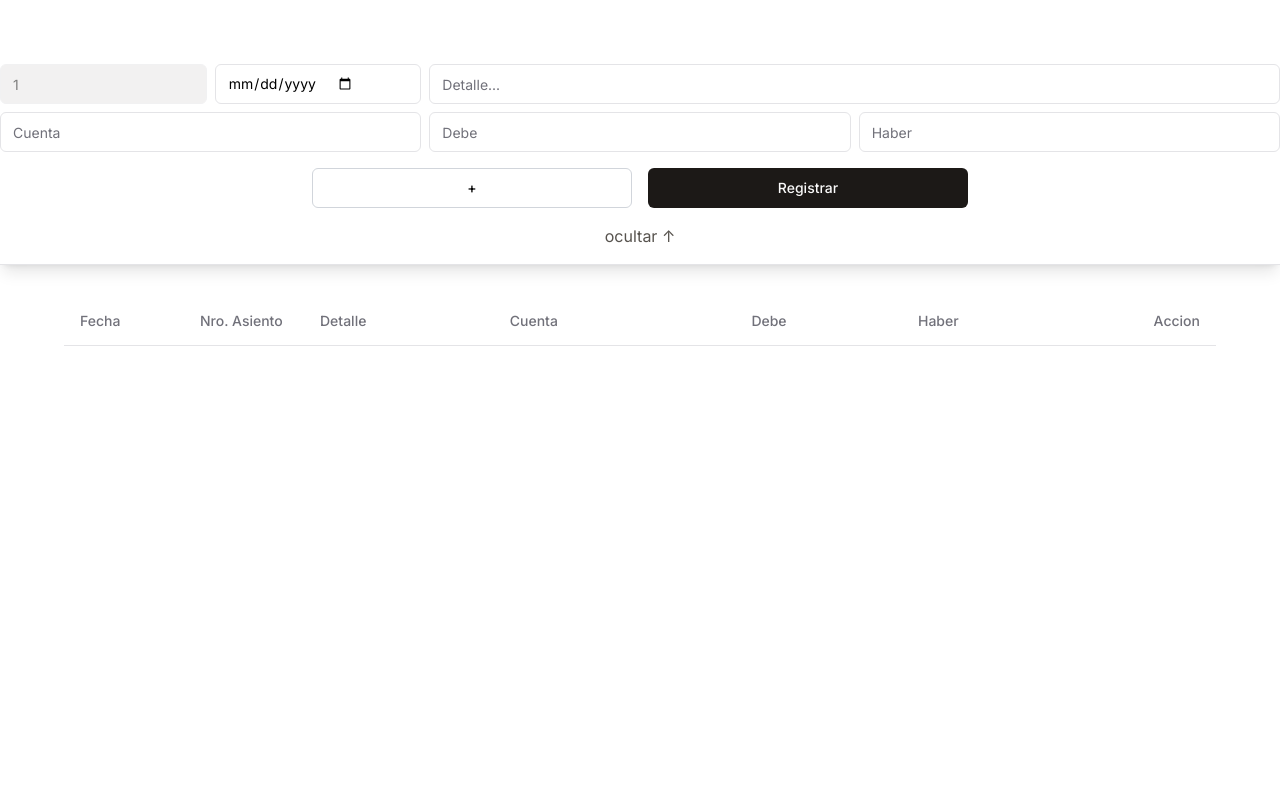
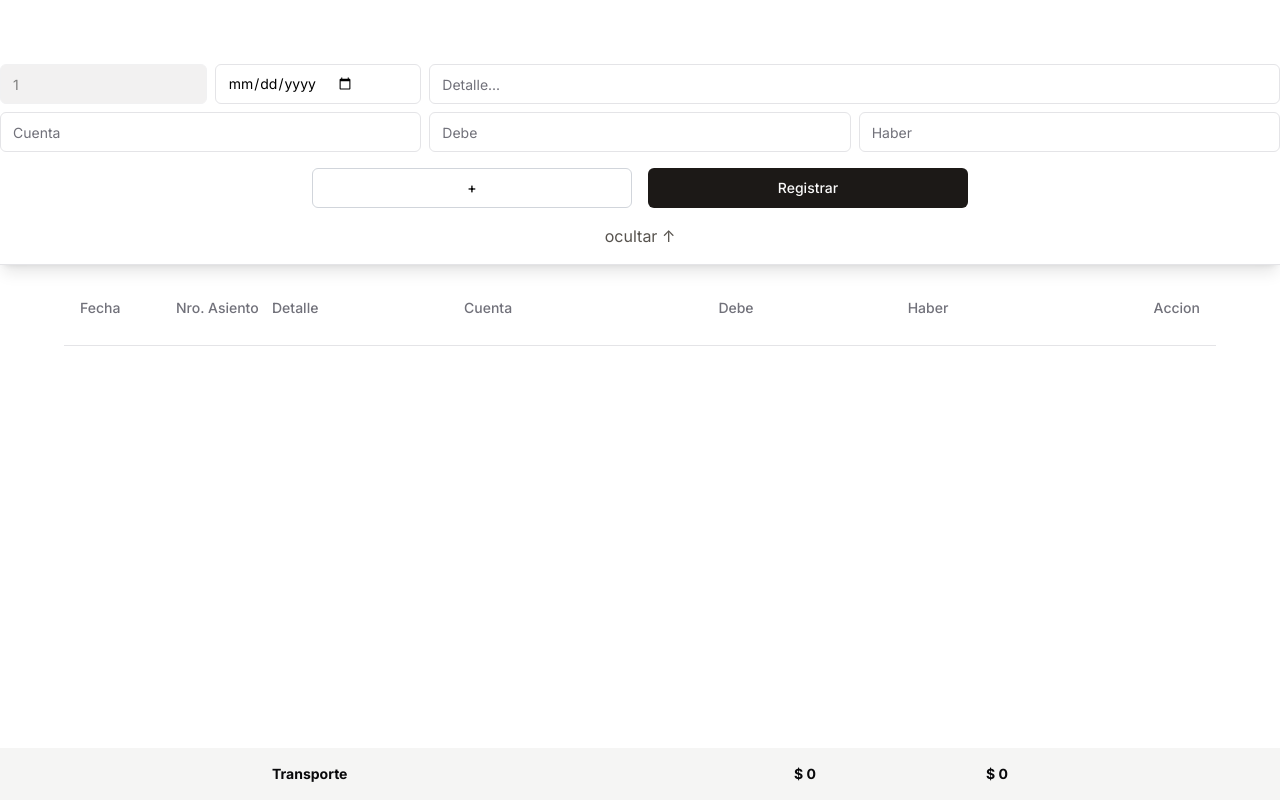
Before and after one commit to ferutizi/contabilidad-libros, a Next.js app: page / in a window 1280 px wide. Built offline with nearby package versions, Linux system fonts and the light colour scheme.

Commit message:
totalHaber y totalDebe

```diff
--- a/src/app/components/Tabla.tsx
+++ b/src/app/components/Tabla.tsx
@@ -4,52 +4,63 @@ import { AsientoForm } from "../forms/useAsientoForm"
 
 interface TablaProps {
   tabla: AsientoForm[]
+  totalDebe: number,
+  totalHaber: number,
 }
 
-export default function tabla({tabla}: TablaProps ) {
+export default function tabla({tabla, totalDebe, totalHaber }: TablaProps ) {
   return(
     <Table>
       <TableHeader>
-        <TableRow>
-          <TableHead className="w-[120px]">Fecha</TableHead>
-          <TableHead className="w-[120px]">Nro. Asiento</TableHead>
-          <TableHead>Detalle</TableHead>
-          <TableHead>Cuenta</TableHead>
-          <TableHead className="text-center">Debe</TableHead>
-          <TableHead className="text-center">Haber</TableHead>
-          <TableHead className="text-right">Accion</TableHead>
+        <TableRow className="grid grid-cols-12">
+          <TableHead className="w-[120px] col-span-1">Fecha</TableHead>
+          <TableHead className="w-[120px] col-span-1">Nro. Asiento</TableHead>
+          <TableHead className=" col-span-2">Detalle</TableHead>
+          <TableHead className=" col-span-2">Cuenta</TableHead>
+          <TableHead className="text-center col-span-2">Debe</TableHead>
+          <TableHead className="text-center col-span-2">Haber</TableHead>
+          <TableHead className="text-right col-span-2">Accion</TableHead>
         </TableRow>
       </TableHeader>
       <TableBody>
         {
-          tabla.map(e =>
-            <>
-              <TableRow className="bg-stone-100">
-                <TableCell className="font-medium">{e.fecha}</TableCell>
-                <TableCell className="font-medium">{e.id}</TableCell>
-                <TableCell>{e.detalle}</TableCell>
-                <TableCell></TableCell>
-                <TableCell className="text-right"></TableCell>
-                <TableCell className="text-right"></TableCell>
-                <TableCell className="flex items-center justify-end space-x-2"></TableCell>
+          tabla.map((e, i) =>
+            <div key={i}>
+              <TableRow  className="bg-stone-100 grid grid-cols-12">
+                <TableCell className="font-medium col-span-1">{e.fecha}</TableCell>
+                <TableCell className="font-medium col-span-1">{e.id}</TableCell>
+                <TableCell className="col-span-2">{e.detalle}</TableCell>
+                <TableCell className="col-span-2"></TableCell>
+                <TableCell className="text-right col-span-2"></TableCell>
+                <TableCell className="text-right col-span-2"></TableCell>
+                <TableCell className="flex items-center justify-end space-x-2 col-span-2"></TableCell>
               </TableRow>
-              {e.registros.map(e => (
-                <TableRow>
-                  <TableCell></TableCell>
-                  <TableCell></TableCell>
-                  <TableCell></TableCell>
-                  <TableCell>{e.cuenta}</TableCell>
-                  <TableCell className="text-right">{(e.debe as number) > 0  ? '$ ' + e.debe : '-'}</TableCell>
-                  <TableCell className="text-right">{(e.haber as number) > 0  ? '$ ' + e.haber : '-'}</TableCell>
-                  <TableCell className="flex items-center justify-end space-x-2">
+              {e.registros.map((e, i) => (
+                <TableRow key={i} className="grid grid-cols-12">
+                  <TableCell className="col-span-1"></TableCell>
+                  <TableCell className="col-span-1"></TableCell>
+                  <TableCell className="col-span-2"></TableCell>
+                  <TableCell className="col-span-2">{e.cuenta}</TableCell>
+                  <TableCell className="text-right col-span-2">{(e.debe as number) > 0  ? '$ ' + e.debe : '-'}</TableCell>
+                  <TableCell className="text-right col-span-2">{(e.haber as number) > 0  ? '$ ' + e.haber : '-'}</TableCell>
+                  <TableCell className="flex items-center justify-end space-x-2 col-span-2">
                     <Button>Edit</Button>
                     <Button>Delete</Button>
                   </TableCell>
                 </TableRow>
               ))}
-            </>
+            </div>
           )
         }
+        <TableRow className="fixed bottom-0 right-0 left-0 bg-stone-100 grid grid-cols-12 px-16">
+          <TableCell className="w-[120px] col-span-1"></TableCell>
+          <TableCell className="w-[120px] col-span-1"></TableCell>
+          <TableCell className="col-span-2 font-bold">Transporte</TableCell>
+          <TableCell className="col-span-2"></TableCell>
+          <TableCell className="col-span-2 font-bold text-right">$ {totalDebe}</TableCell>
+          <TableCell className="col-span-2 font-bold text-right">$ {totalHaber}</TableCell>
+          <TableCell className="col-span-2"></TableCell>
+        </TableRow>
       </TableBody>
     </Table>
   )
--- a/src/app/forms/useAsientoForm.ts
+++ b/src/app/forms/useAsientoForm.ts
@@ -1,5 +1,5 @@
 'use client'
-import { ChangeEventHandler, FormEvent, useState } from "react"
+import { ChangeEventHandler, FormEvent, useEffect, useState } from "react"
 
 export type AsientoForm = {
   fecha: string,
@@ -8,10 +8,10 @@ export type AsientoForm = {
   registros: Registro[]
 }
 
-type Registro = {
+export type Registro = {
   cuenta: string,
-  debe: number | '',
-  haber: number | '',
+  debe: number,
+  haber: number,
 }
 
 export default function useAsientoForm() {
@@ -23,13 +23,16 @@ export default function useAsientoForm() {
     detalle: '',
     registros: [{
       cuenta: '',
-      debe: '',
-      haber: '',
+      debe: 0,
+      haber: 0,
     }],
   }
 
+  //ESTADOS
   const [formulario, setFormulario] = useState(formularioInicial)
   const [tabla, setTabla] = useState<AsientoForm[]>([])
+  const [totalDebe, setTotalDebe] = useState<number>(0)
+  const [totalHaber, setTotalHaber] = useState<number>(0)
 
   const handleSubmit  = ( e: FormEvent<HTMLFormElement>) => {
     e.preventDefault()
@@ -67,9 +70,28 @@ export default function useAsientoForm() {
   const agregarFila = () => {
     setFormulario((prev) => ({
       ...prev,
-      registros: [...prev.registros, { cuenta: '', debe: '', haber: '' }]
+      registros: [...prev.registros, { cuenta: '', debe: 0, haber: 0 }]
     }))
   }
 
-  return[formulario, handleChange, handleChangeRegistro, handleSubmit, agregarFila, tabla] as const
+
+  //TOTALES
+
+  useEffect(() => {
+    const saldosDebe = tabla.flatMap(e =>
+      e.registros.map(i => Number(i.debe))
+    )
+    const totalDebe = saldosDebe.reduce((e, acc) => e + acc, 0)
+    setTotalDebe(totalDebe)
+  }, [tabla])
+
+  useEffect(() => {
+    const saldosHaber = tabla.flatMap(e =>
+      e.registros.map(i => Number(i.haber))
+    )
+    const totalHaber = saldosHaber.reduce((e, acc) => e + acc, 0)
+    setTotalHaber(totalHaber)
+  }, [tabla])
+
+  return[formulario, handleChange, handleChangeRegistro, handleSubmit, agregarFila, tabla, totalDebe, totalHaber] as const
 }
--- a/src/app/page.tsx
+++ b/src/app/page.tsx
@@ -8,12 +8,12 @@ import useModal from "./forms/useModal";
 
 export default function Home() {
 
-  const [formulario, handleChange, handleChangeRegistro, handleSubmit, agregarFila, tabla] = useAsientoForm()
+  const [formulario, handleChange, handleChangeRegistro, handleSubmit, agregarFila, tabla, totalDebe, totalHaber] = useAsientoForm()
   const [modal, mostrarModal, ocultarModal] = useModal()
 
   return (
     <main className="flex min-h-screen flex-col items-center justify-start p-16 pt-0 gap-8">
-      <header className={`flex flex-col items-center gap-4 ${modal && 'pt-16'} sticky top-0 z-10 shadow-lg bg-white`}>
+      <header className={`flex flex-col items-center gap-4 ${modal && 'pt-16'} sticky top-0 z-10 shadow-lg bg-white max-w-screen`}>
       {
       modal ?
         <form onSubmit={handleSubmit} className="gap-4 flex flex-col items-center">
@@ -26,8 +26,8 @@ export default function Home() {
             {formulario.registros.map((reg, index) =>
               <div key={index} className="grid grid-cols-6 gap-2">
                 <Input name={`cuenta${index + 1}`} type='string' value={reg.cuenta} onChange={(e) => handleChangeRegistro(e)} id="cuentaInput" required className="text-black col-span-2" placeholder="Cuenta" />
-                <Input name={`debe${index + 1}`} type='number' value={reg.debe} onChange={(e) => handleChangeRegistro(e)} id="debeInput" className="text-black col-span-2" placeholder="Debe" />
-                <Input name={`haber${index + 1}`} type='number' value={reg.haber} onChange={(e) => handleChangeRegistro(e)} id="haberInput" className="text-black col-span-2" placeholder="Haber" />
+                <Input name={`debe${index + 1}`} type='number' value={reg.debe === 0 ? '' : reg.debe} onChange={(e) => handleChangeRegistro(e)} id="debeInput" className="text-black col-span-2" placeholder="Debe" />
+                <Input name={`haber${index + 1}`} type='number' value={reg.haber === 0 ? '' : reg.haber} onChange={(e) => handleChangeRegistro(e)} id="haberInput" className="text-black col-span-2" placeholder="Haber" />
               </div>
             )}
           </div>
@@ -41,7 +41,7 @@ export default function Home() {
         <button onClick={modal ? ocultarModal : mostrarModal} className="text-stone-600">{modal ? 'ocultar ↑' : 'nuevo registro ↓' }</button>
         <hr className="w-screen"></hr>
       </header>
-      <Tabla tabla={tabla}/>
+      <Tabla tabla={tabla} totalDebe={totalDebe} totalHaber={totalHaber} />
     </main>
   );
 }
--- a/src/components/ui/table.tsx
+++ b/src/components/ui/table.tsx
@@ -87,7 +87,7 @@ const TableCell = React.forwardRef<
 >(({ className, ...props }, ref) => (
   <td
     ref={ref}
-    className={cn("p-4 align-middle [&:has([role=checkbox])]:pr-0", className)}
+    className={cn("p-4 align-middle self-center [&:has([role=checkbox])]:pr-0", className)}
     {...props}
   />
 ))
```
